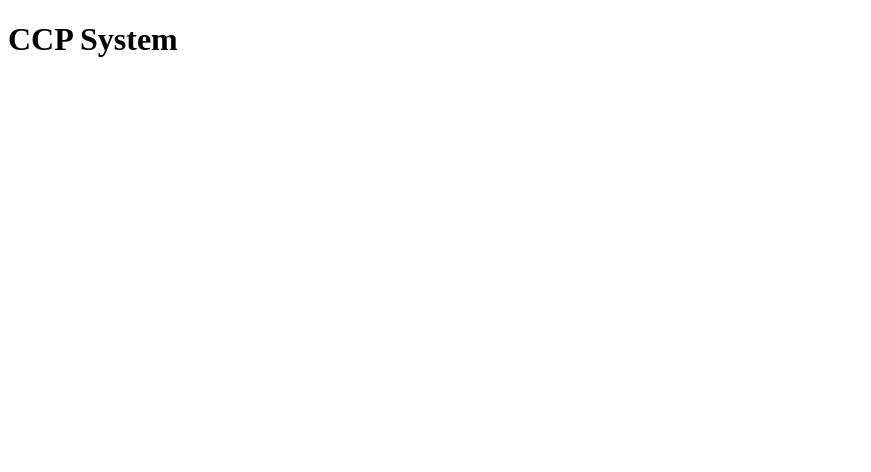
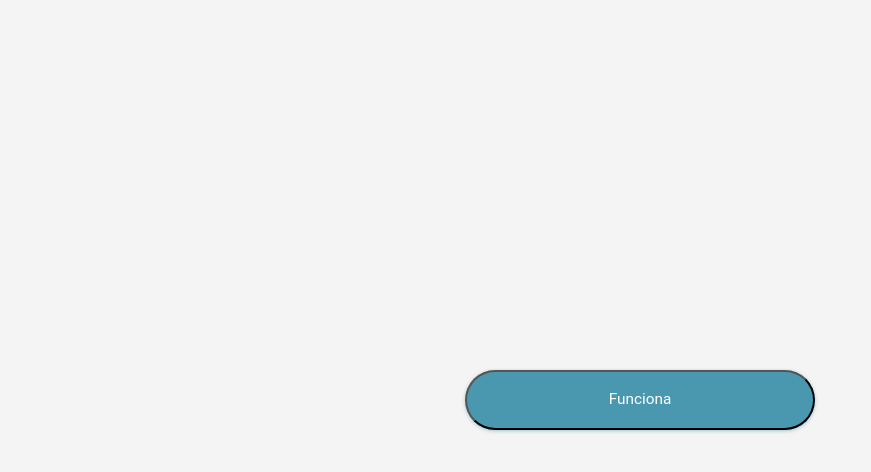
Before and after one commit to lamasog/ccp-system-front, a React (Create React App) app in the folder front_ccp/: page / in a window 1280 px wide. Shown: the top 472 px of the page, without its empty margins (0-871 px from the left). Built offline with nearby package versions, Linux system fonts and the light colour scheme.

Commit message:
feat: add ViewButton

```diff
--- a/front_ccp/src/App.js
+++ b/front_ccp/src/App.js
@@ -1,8 +1,13 @@
 import React from 'react';
+import {ViewButton} from './components/ViewButton/index';
+import GlobalStyles from './style/GlobalStyle';
 
 function App() {
   return (
-    <h1>CCP System</h1>
+    <div>
+      <ViewButton >Funciona</ViewButton>
+      <GlobalStyles></GlobalStyles>
+    </div>
   );
 }
 
--- a/front_ccp/src/components/ViewButton/index.js
+++ b/front_ccp/src/components/ViewButton/index.js
@@ -0,0 +1,14 @@
+import styled from 'styled-components';
+
+export const ViewButton = styled.button`
+  width: 350px;
+  height: 60px;
+  display: flex;
+  align-items:center;
+  justify-content: center;
+  background-color: var(--color-button-background);
+  border-radius: 30px;
+  box-shadow: 0 0.1rem 0.4rem rgba(74, 152, 176, 0.5);
+  color: var(--color-secondary-text);
+  font-size: 400;
+`;
```
Also changed, not shown: front_ccp/src/components/ViewButton/style.css (deleted).
